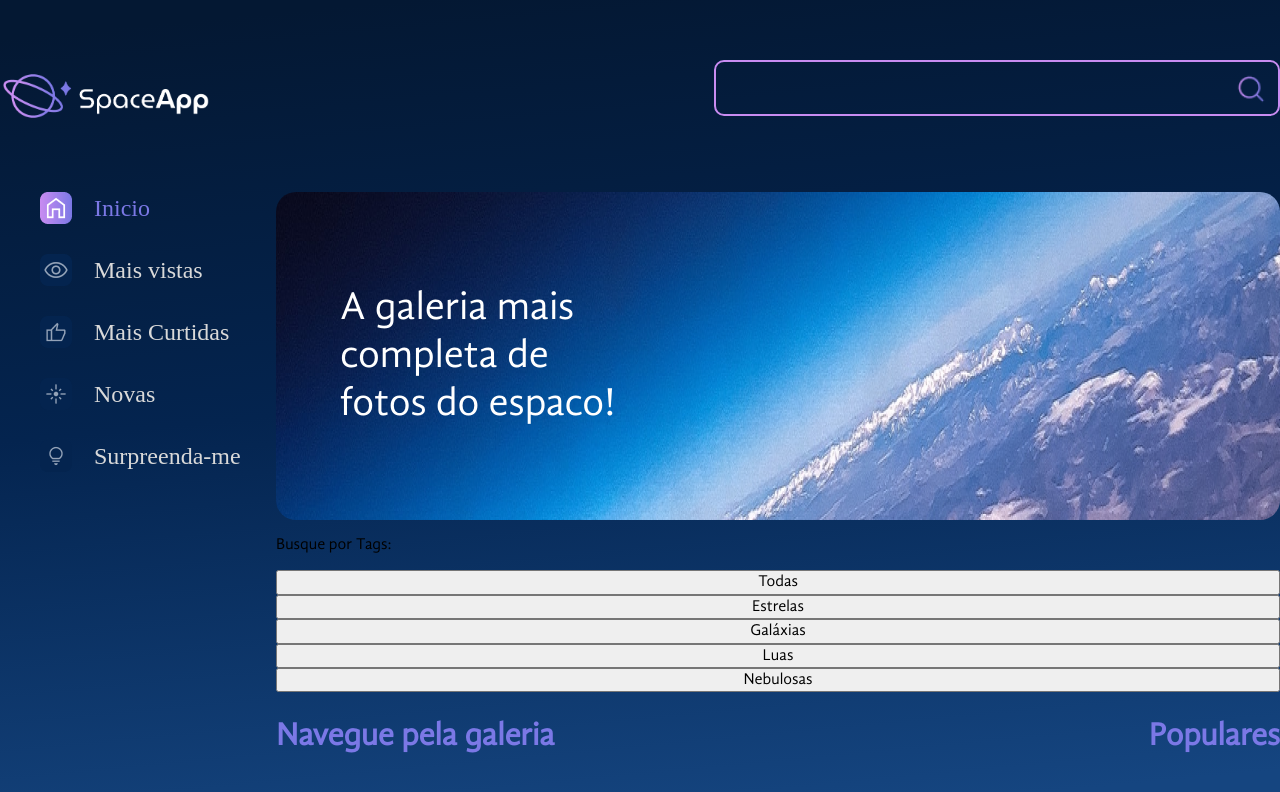
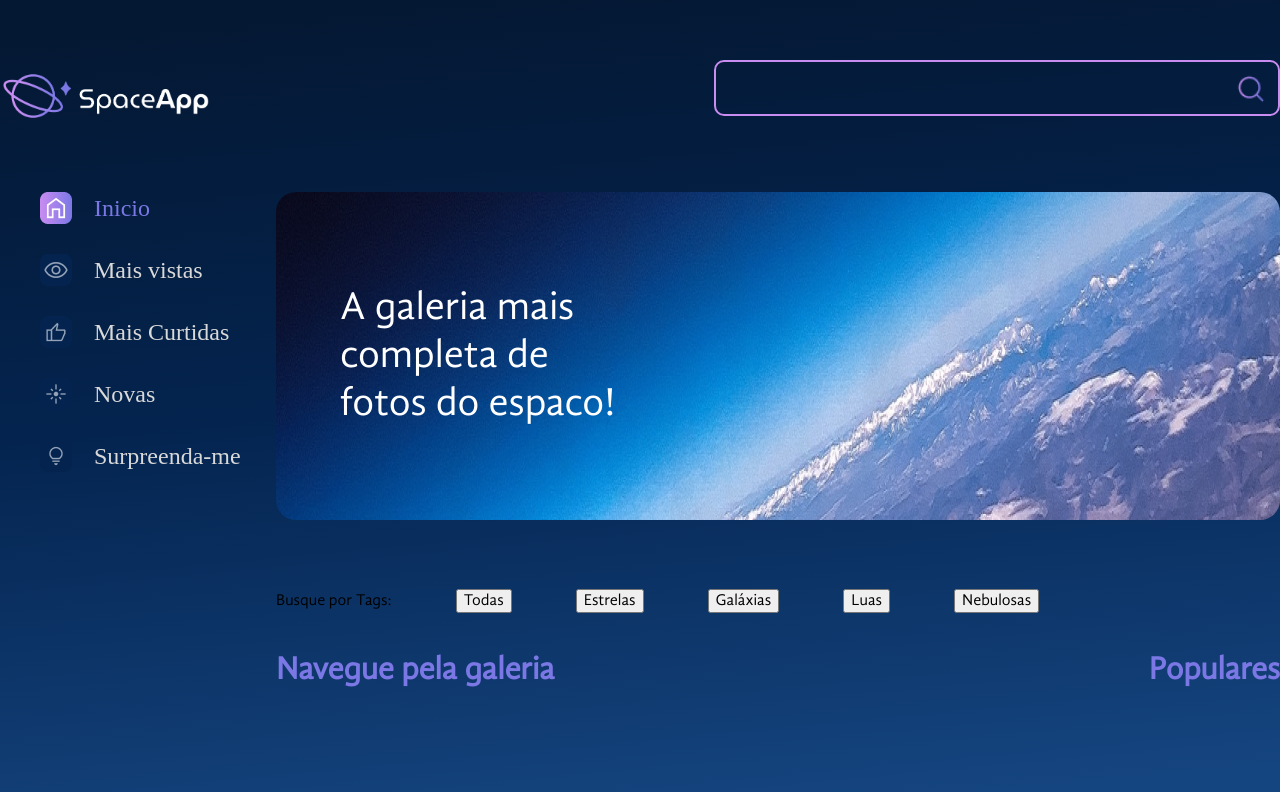
Before and after one commit to jotadagostin/SpaceAPP, a React (Vite) app in the folder space-app/: page / in a window 1280 px wide. Shown: the top 792 px of the page. Built offline with nearby package versions, Linux system fonts and the light colour scheme.

Commit message:
Update index.jsx

```diff
--- a/space-app/src/componentes/Galeria/Tags/index.jsx
+++ b/space-app/src/componentes/Galeria/Tags/index.jsx
@@ -1,13 +1,22 @@
 import tags from "./tags.json";
+import { styled } from 'styled-components';
+
+
+const TagsContainer = styled.section`
+  display: flex;
+  align-items: center;
+  gap: 64px;
+  margin-top: 56px;
+`
 
 const Tags = () => {
   return (
-    <>
+    <TagsContainer>
       <p>Busque por Tags:</p>
       {tags.map((tag) => (
         <button key={tag.id}>{tag.titulo}</button>
       ))}
-    </>
+    </TagsContainer>
   );
 };
 
```
